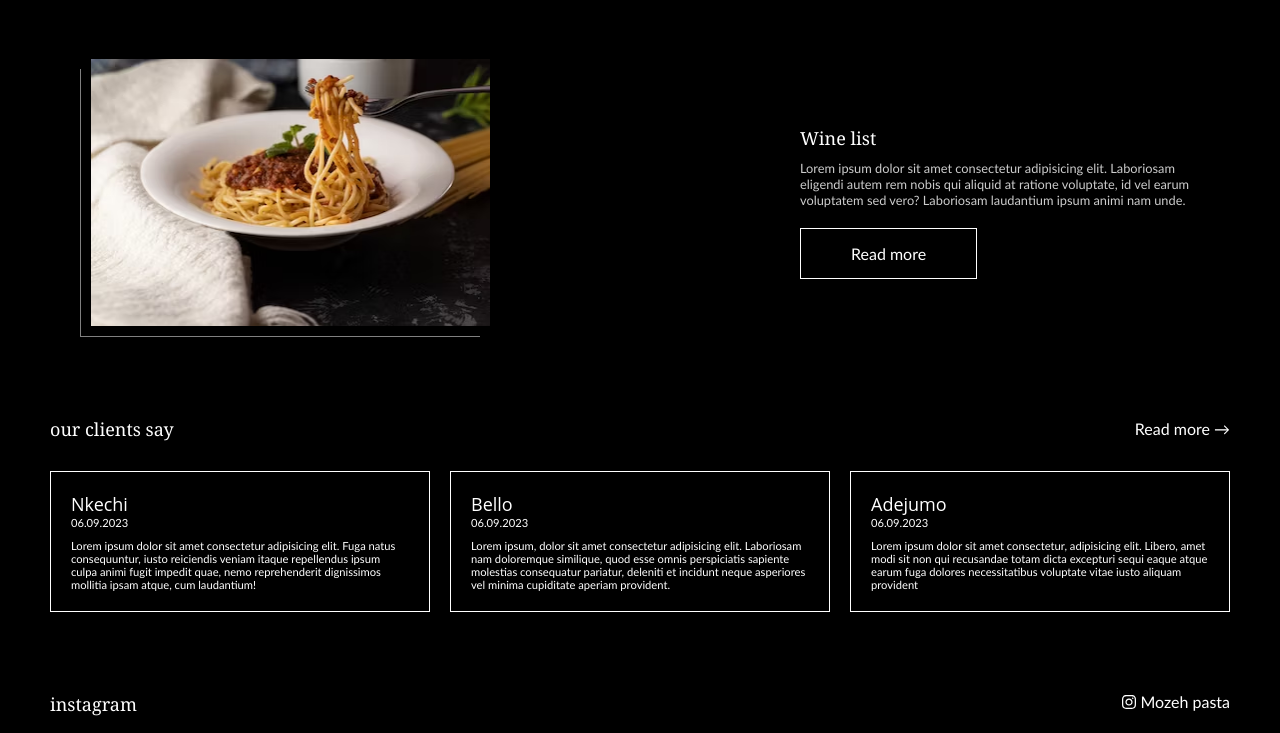
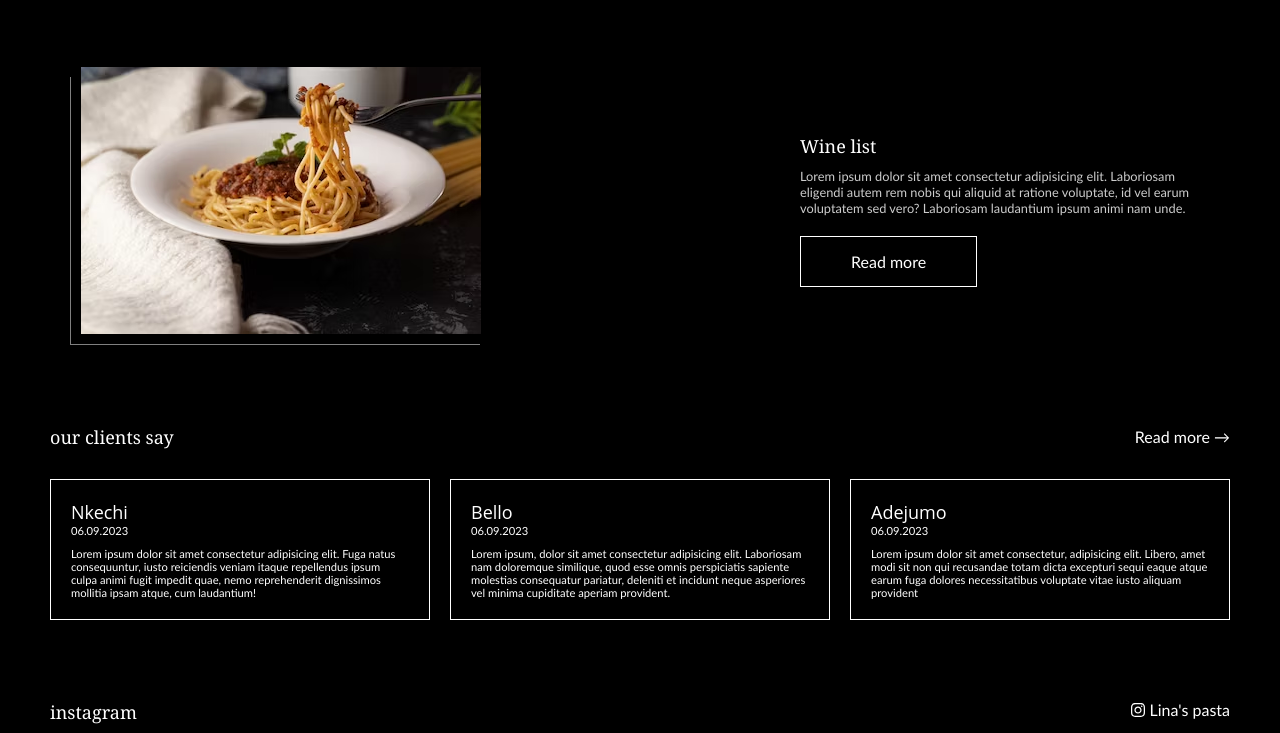
Before and after one commit to Mosesemeh/e-commerce, a plain HTML site: page index.html in a window 1280 px wide. Shown: the part 1294-2027 px from the top of the page. Drawn offline with Linux system fonts and the light colour scheme.

Commit message:
initial commit

```diff
--- a/index.html
+++ b/index.html
@@ -93,7 +93,7 @@
                 <h2>instagram</h2>
             <a href="" class="instagram-link">
                 <svg xmlns="http://www.w3.org/2000/svg" height="1em" viewBox="0 0 448 512"><!--! Font Awesome Free 6.4.2 by @fontawesome - https://fontawesome.com License - https://fontawesome.com/license (Commercial License) Copyright 2023 Fonticons, Inc. --><path d="M224.1 141c-63.6 0-114.9 51.3-114.9 114.9s51.3 114.9 114.9 114.9S339 319.5 339 255.9 287.7 141 224.1 141zm0 189.6c-41.1 0-74.7-33.5-74.7-74.7s33.5-74.7 74.7-74.7 74.7 33.5 74.7 74.7-33.6 74.7-74.7 74.7zm146.4-194.3c0 14.9-12 26.8-26.8 26.8-14.9 0-26.8-12-26.8-26.8s12-26.8 26.8-26.8 26.8 12 26.8 26.8zm76.1 27.2c-1.7-35.9-9.9-67.7-36.2-93.9-26.2-26.2-58-34.4-93.9-36.2-37-2.1-147.9-2.1-184.9 0-35.8 1.7-67.6 9.9-93.9 36.1s-34.4 58-36.2 93.9c-2.1 37-2.1 147.9 0 184.9 1.7 35.9 9.9 67.7 36.2 93.9s58 34.4 93.9 36.2c37 2.1 147.9 2.1 184.9 0 35.9-1.7 67.7-9.9 93.9-36.2 26.2-26.2 34.4-58 36.2-93.9 2.1-37 2.1-147.8 0-184.8zM398.8 388c-7.8 19.6-22.9 34.7-42.6 42.6-29.5 11.7-99.5 9-132.1 9s-102.7 2.6-132.1-9c-19.6-7.8-34.7-22.9-42.6-42.6-11.7-29.5-9-99.5-9-132.1s-2.6-102.7 9-132.1c7.8-19.6 22.9-34.7 42.6-42.6 29.5-11.7 99.5-9 132.1-9s102.7-2.6 132.1 9c19.6 7.8 34.7 22.9 42.6 42.6 11.7 29.5 9 99.5 9 132.1s2.7 102.7-9 132.1z"/></svg>
-                <span>Mozeh pasta</span>
+                <span>Lina's pasta</span>
             </a>
             </div>
             <div class="photos">
--- a/pasta.css
+++ b/pasta.css
@@ -135,7 +135,7 @@ div.content-block{
     grid-template-columns: 1fr;
    column-gap: 20rem;
    row-gap: 20px;
-    margin: 80px 60px;
+    margin: 80px 50px;
 }
 @media screen and (min-width: 768px){
     div.content-block{
@@ -190,7 +190,7 @@ div.side-img.right img
     div.content-block:nth-child(even) div.side-img img,
     div.side-img.right img
     {
-        left: -5px;
+        left: -2px;
     }
 }
 div.reviews{
```
